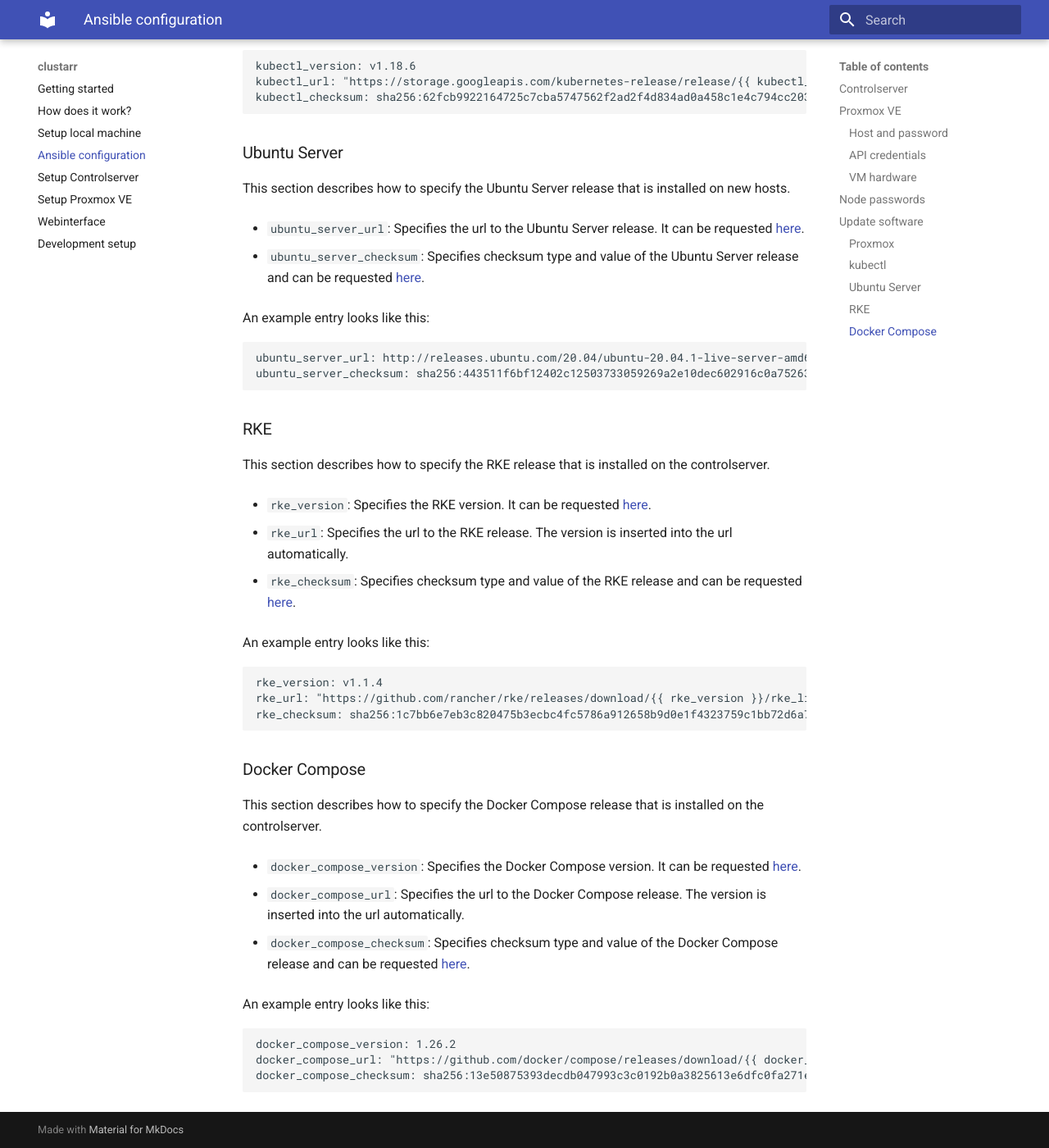
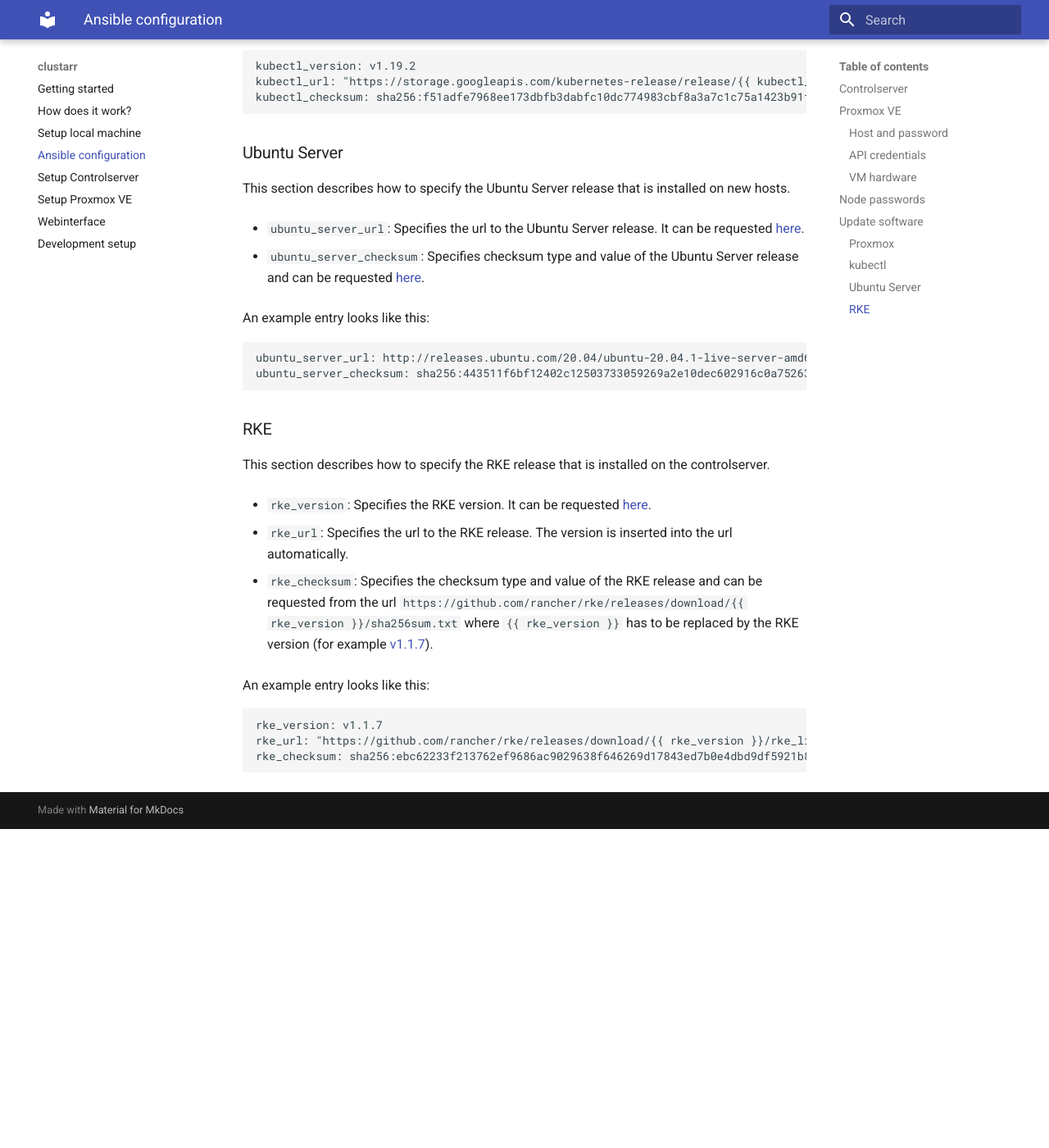
Before and after one commit to clustarr/docs, an MkDocs documentation site: the page built from docs/ansible-configuration.md, in a window 1280 px wide and 1400 px high, scrolled down 3426 px. Shown: the whole window at 82% size. Built offline with MkDocs 1.6.1 and Material for MkDocs 9.7.7, drawn with Linux system fonts in a browser that asks for light colours; after the commit the page ends 4437 px from its top, so only the background shows below that.

Commit message:
update ansible configuration

```diff
--- a/docs/ansible-configuration.md
+++ b/docs/ansible-configuration.md
@@ -142,13 +142,13 @@
 Specifies the checksum type and value of the kubectl release and can be requested from the url
 `https://storage.googleapis.com/kubernetes-release/release/{{ kubectl_version }}/bin/linux/amd64/kubectl.sha256` where
 `{{ kubectl_version }}` has to be replaced by the kubectl version (for example
-[v1.18.6](https://storage.googleapis.com/kubernetes-release/release/v1.18.6/bin/linux/amd64/kubectl.sha256)).
+[v1.19.2](https://storage.googleapis.com/kubernetes-release/release/v1.19.2/bin/linux/amd64/kubectl.sha256)).
 
 An example entry looks like this:
 
-    kubectl_version: v1.18.6
+    kubectl_version: v1.19.2
     kubectl_url: "https://storage.googleapis.com/kubernetes-release/release/{{ kubectl_version }}/bin/linux/amd64/kubectl"
-    kubectl_checksum: sha256:62fcb9922164725c7cba5747562f2ad2f4d834ad0a458c1e4c794cc203dcdfb3
+    kubectl_checksum: sha256:f51adfe7968ee173dbfb3dabfc10dc774983cbf8a3a7c1c75a1423b91fda6821
 
 ### Ubuntu Server
 This section describes how to specify the Ubuntu Server release that is installed on new hosts.
@@ -169,36 +169,19 @@
 This section describes how to specify the RKE release that is installed on the controlserver.
 
 - `rke_version`:
-Specifies the RKE version. It can be requested [here](https://github.com/rancher/rke/releases).
+Specifies the RKE version. It can be requested [here](https://github.com/rancher/rke/releases/latest).
 
 - `rke_url`:
 Specifies the url to the RKE release. The version is inserted into the url automatically.
 
 - `rke_checksum`:
-Specifies checksum type and value of the RKE release and can be requested
-[here](https://github.com/rancher/rke/releases).
+Specifies the checksum type and value of the RKE release and can be requested from the url
+`https://github.com/rancher/rke/releases/download/{{ rke_version }}/sha256sum.txt` where
+`{{ rke_version }}` has to be replaced by the RKE version (for example
+[v1.1.7](https://github.com/rancher/rke/releases/download/v1.1.7/sha256sum.txt)).
 
 An example entry looks like this:
 
-    rke_version: v1.1.4
+    rke_version: v1.1.7
     rke_url: "https://github.com/rancher/rke/releases/download/{{ rke_version }}/rke_linux-amd64"
-    rke_checksum: sha256:1c7bb6e7eb3c820475b3ecbc4fc5786a912658b9d0e1f4323759c1bb72d6a758
-
-### Docker Compose
-This section describes how to specify the Docker Compose release that is installed on the controlserver.
-
-- `docker_compose_version`:
-Specifies the Docker Compose version. It can be requested [here](https://github.com/docker/compose/releases).
-
-- `docker_compose_url`:
-Specifies the url to the Docker Compose release. The version is inserted into the url automatically.
-
-- `docker_compose_checksum`:
-Specifies checksum type and value of the Docker Compose release and can be requested
-[here](https://github.com/docker/compose/releases).
-
-An example entry looks like this:
-
-    docker_compose_version: 1.26.2
-    docker_compose_url: "https://github.com/docker/compose/releases/download/{{ docker_compose_version }}/docker-compose-Linux-x86_64"
-    docker_compose_checksum: sha256:13e50875393decdb047993c3c0192b0a3825613e6dfc0fa271efed4f5dbdd6eb
+    rke_checksum: sha256:ebc62233f213762ef9686ac9029638f646269d17843ed7b0e4dbd9df5921b855
```
